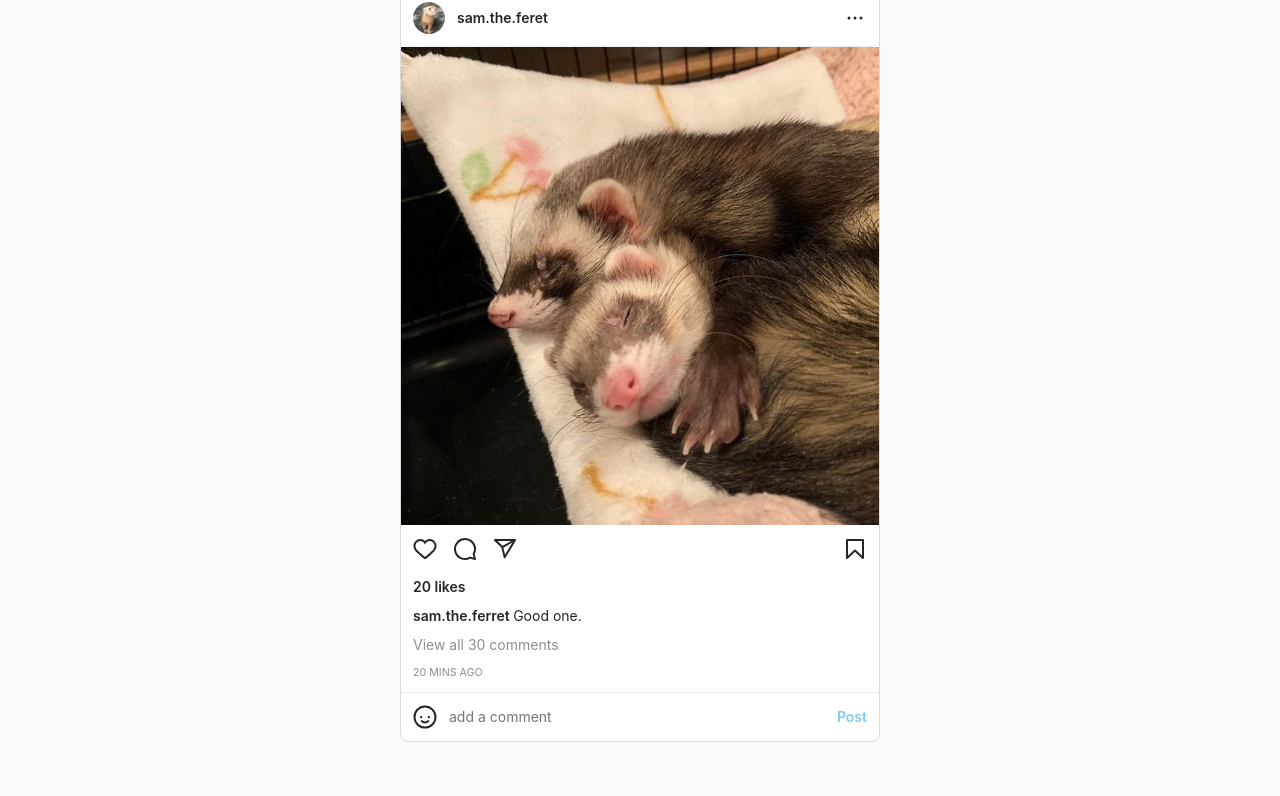
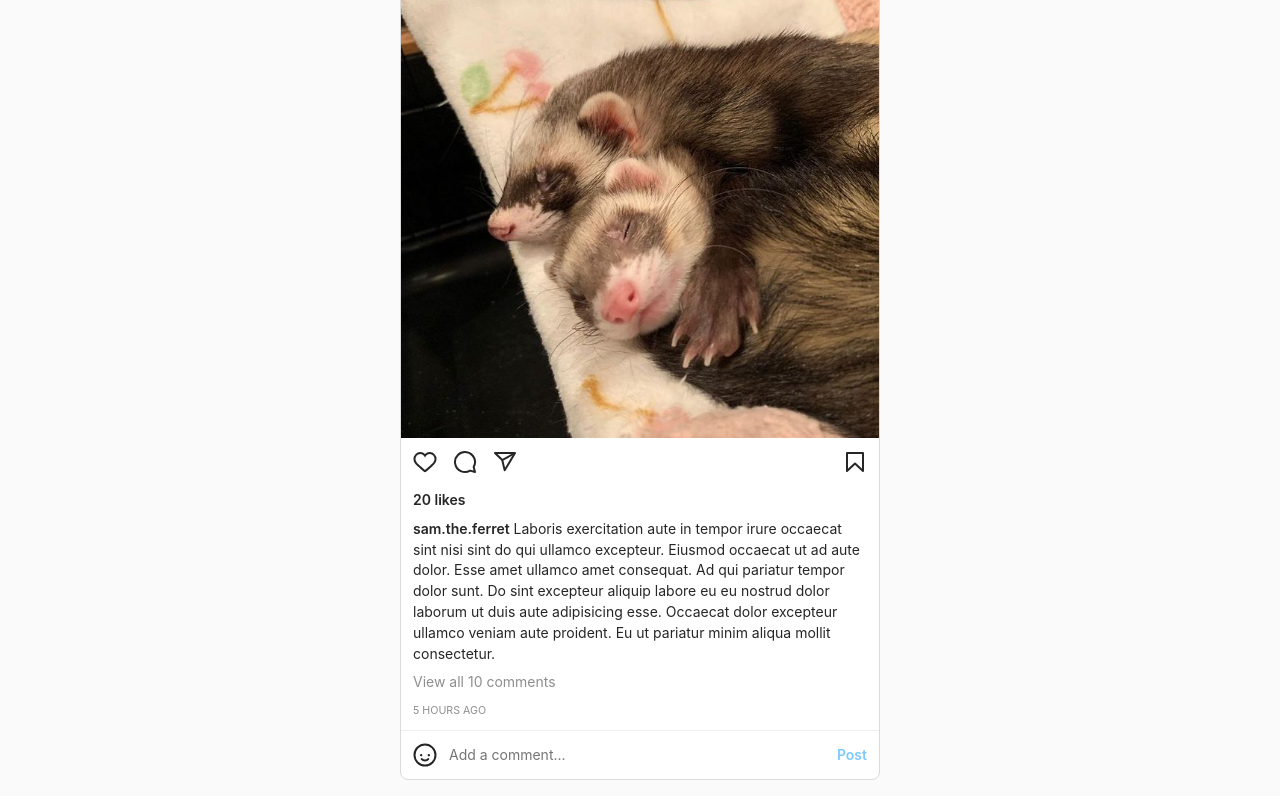
Before and after one commit to soit2/Petsagram, a plain HTML site: page index.html in a window 1280 px wide. Shown: the part 183-979 px from the top of the page. Before the commit the page ends 941 px from the top, so only its background shows below. Drawn offline with Linux system fonts and the light colour scheme.

Commit message:
New beginning

```diff
--- a/index.html
+++ b/index.html
@@ -1,140 +1,294 @@
 <!DOCTYPE html>
 <html lang="en">
   <head>
-    <meta charset="UTF-8">
-    <meta http-equiv="X-UA-Compatible" content="IE=edge">
-    <meta name="viewport" content="width=device-width, initial-scale=1.0">
-    <title>Petsagram</title>
-    <link rel="stylesheet" href="styles.css">
-    <link rel="preconnect" href="https://fonts.googleapis.com">
-<link rel="preconnect" href="https://fonts.gstatic.com" crossorigin>
-<link href="https://fonts.googleapis.com/css2?family=Roboto:ital,wght@0,100;0,300;0,400;0,500;0,700;0,900;1,100;1,300;1,400;1,500;1,700;1,900&display=swap"
-rel="stylesheet">
-<link rel="preconnect" href="https://fonts.googleapis.com">
-<link rel="preconnect" href="https://fonts.gstatic.com" crossorigin>
-<link href="https://fonts.googleapis.com/css2?family=Roboto:ital,wght@0,100;0,300;0,400;0,500;0,700;0,900;1,100;1,300;1,400;1,500;1,700;1,900&family=Satisfy&display=swap" rel="stylesheet">
+    <!-- Metadata -->
+    <meta charset="UTF-8" />
+    <meta http-equiv="X-UA-Compatible" content="IE=edge" />
+    <meta name="viewport" content="width=device-width, initial-scale=1.0" />
+
+    <!-- Title -->
+    <title>Petstagram</title>
+
+    <!-- CSS -->
+    <link rel="stylesheet" href="styles.css" />
+
+    <!-- Google Fonts -->
+    <link rel="preconnect" href="https://fonts.googleapis.com" />
+    <link rel="preconnect" href="https://fonts.gstatic.com" crossorigin />
+    <link
+      href="https://fonts.googleapis.com/css2?family=Satisfy&display=swap"
+      rel="stylesheet"
+    />
+    <link
+      href="https://fonts.googleapis.com/css2?family=Roboto:ital,wght@0,100;0,300;0,400;0,500;0,700;0,900;1,100;1,300;1,400;1,500;1,700;1,900&display=swap"
+      rel="stylesheet"
+    />
   </head>
   <body>
-  <!--header-->
-    <header class "top-bar">
+    <!-- Header -->
+    <header class="top-bar">
       <nav>
-            <div class="logo">Petsagram
-                </div>
-                <!--search-->
+        <div class="logo">Petstagram</div>
+
         <label class="search-input">
-                <svg color="currentcolor"
-                 viewBox="0 0 24 24" height="16" width="16">
-                   <path d="M19 10.5A8.5 8.5 0 1110.5 2a8.5 8.5 0 018.5 8.5z" fill="none" stroke="currentColor" stroke-linecap="round" stroke-linejoin="round" stroke-width="2"></path>
-                  <line fill="none" stroke="currentColor" stroke-linecap="round" stroke-linejoin="round" stroke-width="2" x1="16.511" x2="22" y1="16.511" y2="22"></line>
+          <svg color="currentcolor" viewBox="0 0 24 24" height="16" width="16">
+            <path
+              d="M19 10.5A8.5 8.5 0 1110.5 2a8.5 8.5 0 018.5 8.5z"
+              fill="none"
+              stroke="currentColor"
+              stroke-linecap="round"
+              stroke-linejoin="round"
+              stroke-width="2"
+            ></path>
+            <line
+              fill="none"
+              stroke="currentColor"
+              stroke-linecap="round"
+              stroke-linejoin="round"
+              stroke-width="2"
+              x1="16.511"
+              x2="22"
+              y1="16.511"
+              y2="22"
+            ></line>
           </svg>
-                <input type="text"
-                placeholder="Search">
+          <input type="text" placeholder="Search" />
         </label>
-              <!--home-->
+
         <div class="nav-item">
-                <svg color="currentcolor" fill="currentcolor" viewBox="0 0 24 24" height="24" width="24">
-                   <path d="M22 23h-6.001a1 1 0 01-1-1v-5.455a2.997 2.997 0 10-5.993 0V22a1 1 0 01-1 1H2a1 1 0 01-1-1V11.543a1.002 1.002 0 01.31-.724l10-9.543a1.001 1.001 0 011.38 0l10 9.543a1.002 1.002 0 01.31.724V22a1 1 0 01-1 1z"></path>
+          <svg
+            color="currentcolor"
+            fill="currentcolor"
+            viewBox="0 0 24 24"
+            height="24"
+            width="24"
+          >
+            <path
+              d="M22 23h-6.001a1 1 0 01-1-1v-5.455a2.997 2.997 0 10-5.993 0V22a1 1 0 01-1 1H2a1 1 0 01-1-1V11.543a1.002 1.002 0 01.31-.724l10-9.543a1.001 1.001 0 011.38 0l10 9.543a1.002 1.002 0 01.31.724V22a1 1 0 01-1 1z"
+            ></path>
           </svg>
         </div>
-             <!--messages-->
+
         <div class="nav-item">
-                <svg color="currentcolor" fill="currentcolor" viewBox="0 0 24 24" height="24" width="24">
-                   <path d="M12.003 2.001a9.705 9.705 0 110 19.4 10.876 10.876 0 01-2.895-.384.798.798 0 00-.533.04l-1.984.876a.801.801 0 01-1.123-.708l-.054-1.78a.806.806 0 00-.27-.569 9.49 9.49 0 01-3.14-7.175 9.65 9.65 0 0110-9.7z" fill="none" stroke="currentColor" stroke-miterlimit="10" stroke-width="1.739"></path>
-                   <path d="M17.79 10.132a.659.659 0 00-.962-.873l-2.556 2.05a.63.63 0 01-.758.002L11.06 9.47a1.576 1.576 0 00-2.277.42l-2.567 3.98a.659.659 0 00.961.875l2.556-2.049a.63.63 0 01.759-.002l2.452 1.84a1.576 1.576 0 002.278-.42z" fill-rule="evenodd"></path>
+          <svg
+            color="currentcolor"
+            fill="currentcolor"
+            viewBox="0 0 24 24"
+            height="24"
+            width="24"
+          >
+            <path
+              d="M12.003 2.001a9.705 9.705 0 110 19.4 10.876 10.876 0 01-2.895-.384.798.798 0 00-.533.04l-1.984.876a.801.801 0 01-1.123-.708l-.054-1.78a.806.806 0 00-.27-.569 9.49 9.49 0 01-3.14-7.175 9.65 9.65 0 0110-9.7z"
+              fill="none"
+              stroke="currentColor"
+              stroke-miterlimit="10"
+              stroke-width="1.739"
+            ></path>
+            <path
+              d="M17.79 10.132a.659.659 0 00-.962-.873l-2.556 2.05a.63.63 0 01-.758.002L11.06 9.47a1.576 1.576 0 00-2.277.42l-2.567 3.98a.659.659 0 00.961.875l2.556-2.049a.63.63 0 01.759-.002l2.452 1.84a1.576 1.576 0 002.278-.42z"
+              fill-rule="evenodd"
+            ></path>
           </svg>
         </div>
-           <!--add post-->
+
         <div class="nav-item">
-                <svg color="currentcolor" fill="currentcolor" viewBox="0 0 24 24" height="24" width="24">
-                   <path d="M2 12v3.45c0 2.849.698 4.005 1.606 4.944.94.909 2.098 1.608 4.946 1.608h6.896c2.848 0 4.006-.7 4.946-1.608C21.302 19.455 22 18.3 22 15.45V8.552c0-2.849-.698-4.006-1.606-4.945C19.454 2.7 18.296 2 15.448 2H8.552c-2.848 0-4.006.699-4.946 1.607C2.698 4.547 2 5.703 2 8.552z" fill="none" stroke="currentColor" stroke-linecap="round" stroke-linejoin="round" stroke-width="2"></path>
-                   <line fill="none" stroke="currentColor" stroke-linecap="round" stroke-linejoin="round" stroke-width="2" x1="6.545" x2="17.455" y1="12.001" y2="12.001"></line>
-                   <line fill="none" stroke="currentColor" stroke-linecap="round" stroke-linejoin="round" stroke-width="2" x1="12.003" x2="12.003" y1="6.545" y2="17.455"></line>
+          <svg
+            color="currentcolor"
+            fill="currentcolor"
+            viewBox="0 0 24 24"
+            height="24"
+            width="24"
+          >
+            <path
+              d="M2 12v3.45c0 2.849.698 4.005 1.606 4.944.94.909 2.098 1.608 4.946 1.608h6.896c2.848 0 4.006-.7 4.946-1.608C21.302 19.455 22 18.3 22 15.45V8.552c0-2.849-.698-4.006-1.606-4.945C19.454 2.7 18.296 2 15.448 2H8.552c-2.848 0-4.006.699-4.946 1.607C2.698 4.547 2 5.703 2 8.552z"
+              fill="none"
+              stroke="currentColor"
+              stroke-linecap="round"
+              stroke-linejoin="round"
+              stroke-width="2"
+            ></path>
+            <line
+              fill="none"
+              stroke="currentColor"
+              stroke-linecap="round"
+              stroke-linejoin="round"
+              stroke-width="2"
+              x1="6.545"
+              x2="17.455"
+              y1="12.001"
+              y2="12.001"
+            ></line>
+            <line
+              fill="none"
+              stroke="currentColor"
+              stroke-linecap="round"
+              stroke-linejoin="round"
+              stroke-width="2"
+              x1="12.003"
+              x2="12.003"
+              y1="6.545"
+              y2="17.455"
+            ></line>
           </svg>
         </div>
-           <!--profile pic-->
+
         <div class="nav-item">
-               <img class="profile-pic" src="img\profile.jpg" alt="Proflie Pic" >
-
+          <img
+            class="profile-pic"
+            src="./img\profile.jpg"
+            alt="Profile pic"
+          />
         </div>
+      </nav>
+    </header>
 
 
-
-        </nav>
-    </header>
+    <!-- News Feed -->
     <div class="news-feed-wrapper">
       <main class="news-feed">
+
+
+        <!-- Post 1 -->
         <article class="post">
+          <!-- Top Section of Post -->
           <header>
-                <img src="./img\pic1.jpg" alt="pic1">
-                <strong>sam.the.feret</strong>
-                <!--kebab-->
-                <svg color="currentcolor" fill="currentcolor" viewBox="0 0 24 24" height="24" width="24">
+            <img src="./img\post2.jpg" />
+            <strong>sam.the.ferret</strong>
+            <svg
+              color="currentcolor"
+              fill="currentcolor"
+              viewBox="0 0 24 24"
+              height="24"
+              width="24"
+            >
               <circle cx="12" cy="12" r="1.5"></circle>
               <circle cx="6" cy="12" r="1.5"></circle>
               <circle cx="18" cy="12" r="1.5"></circle>
             </svg>
           </header>
+
+          <!-- Post Image -->
           <figure>
-                <img src="./img\post1.jpg">
+            <img src="./img\post1.jpg" alt="" />
           </figure>
+
+          <!-- Post related actions -->
           <div class="actions">
-                    <!--like--->
-                    <svg class="like-btn" color="currentcolor" fill="currentcolor" viewBox="0 0 24 24" height="24" width="24">
-                        <path d="M16.792 3.904A4.989 4.989 0 0121.5 9.122c0 3.072-2.652 4.959-5.197 7.222-2.512 2.243-3.865 3.469-4.303 3.752-.477-.309-2.143-1.823-4.303-3.752C5.141 14.072 2.5 12.167 2.5 9.122a4.989 4.989 0 014.708-5.218 4.21 4.21 0 013.675 1.941c.84 1.175.98 1.763 1.12 1.763s.278-.588 1.11-1.766a4.17 4.17 0 013.679-1.938m0-2a6.04 6.04 0 00-4.797 2.127 6.052 6.052 0 00-4.787-2.127A6.985 6.985 0 00.5 9.122c0 3.61 2.55 5.827 5.015 7.97.283.246.569.494.853.747l1.027.918a44.998 44.998 0 003.518 3.018 2 2 0 002.174 0 45.263 45.263 0 003.626-3.115l.922-.824c.293-.26.59-.519.885-.774 2.334-2.025 4.98-4.32 4.98-7.94a6.985 6.985 0 00-6.708-7.218z"></path>
-                        <path d="M17.3 1.54999C15.05 1.54999 13.35 2.44999 12 4.34999C10.65 2.49999 8.95 1.59999 6.7 1.59999C3 1.54999 0 4.79999 0 8.79999C0 12.45 2.7 14.8 5.3 17.05C5.6 17.3 5.95 17.6 6.25 17.9L7.4 18.9C9.6 20.85 10.7 21.85 11.2 22.15C11.45 22.3 11.75 22.4 12 22.4C12.25 22.4 12.55 22.3 12.8 22.15C13.3 21.85 14.2 21.05 16.7 18.75L17.7 17.85C18.05 17.55 18.35 17.25 18.7 17C21.35 14.8 24 12.5 24 8.79999C24 4.79999 21 1.54999 17.3 1.54999V1.54999Z" fill="#ED4956"></path>
-                      </svg>
-                       <!--comment-->
-                       <svg color="currentcolor" fill="currentcolor" viewBox="0 0 24 24" height="24" width="24">
-                        <path d="M20.656 17.008a9.993 9.993 0 10-3.59 3.615L22 22z" fill="none" stroke="currentColor" stroke-linejoin="round" stroke-width="2"></path>
-                      </svg>
-                    <!--share-->
-                      <svg color="currentcolor" fill="currentcolor" viewBox="0 0 24 24" height="24" width="24">
-                        <line fill="none" stroke="currentColor" stroke-linejoin="round" stroke-width="2" x1="22" x2="9.218" y1="3" y2="10.083"></line>
-                        <polygon fill="none" points="11.698 20.334 22 3.001 2 3.001 9.218 10.084 11.698 20.334" stroke="currentColor" stroke-linejoin="round" stroke-width="2"></polygon>
+            <svg
+              class="like-btn"
+              color="currentcolor"
+              fill="currentcolor"
+              viewBox="0 0 24 24"
+              height="24"
+              width="24"
+            >
+              <path
+                d="M16.792 3.904A4.989 4.989 0 0121.5 9.122c0 3.072-2.652 4.959-5.197 7.222-2.512 2.243-3.865 3.469-4.303 3.752-.477-.309-2.143-1.823-4.303-3.752C5.141 14.072 2.5 12.167 2.5 9.122a4.989 4.989 0 014.708-5.218 4.21 4.21 0 013.675 1.941c.84 1.175.98 1.763 1.12 1.763s.278-.588 1.11-1.766a4.17 4.17 0 013.679-1.938m0-2a6.04 6.04 0 00-4.797 2.127 6.052 6.052 0 00-4.787-2.127A6.985 6.985 0 00.5 9.122c0 3.61 2.55 5.827 5.015 7.97.283.246.569.494.853.747l1.027.918a44.998 44.998 0 003.518 3.018 2 2 0 002.174 0 45.263 45.263 0 003.626-3.115l.922-.824c.293-.26.59-.519.885-.774 2.334-2.025 4.98-4.32 4.98-7.94a6.985 6.985 0 00-6.708-7.218z"
+              ></path>
+              <path
+                d="M17.3 1.54999C15.05 1.54999 13.35 2.44999 12 4.34999C10.65 2.49999 8.95 1.59999 6.7 1.59999C3 1.54999 0 4.79999 0 8.79999C0 12.45 2.7 14.8 5.3 17.05C5.6 17.3 5.95 17.6 6.25 17.9L7.4 18.9C9.6 20.85 10.7 21.85 11.2 22.15C11.45 22.3 11.75 22.4 12 22.4C12.25 22.4 12.55 22.3 12.8 22.15C13.3 21.85 14.2 21.05 16.7 18.75L17.7 17.85C18.05 17.55 18.35 17.25 18.7 17C21.35 14.8 24 12.5 24 8.79999C24 4.79999 21 1.54999 17.3 1.54999V1.54999Z"
+                fill="#ED4956"
+              />
             </svg>
 
-                      <!--save-->
-                      <svg color="currentcolor" fill="currentcolor" viewBox="0 0 24 24" height="24" width="24">
-                        <polygon fill="none" points="20 21 12 13.44 4 21 4 3 20 3 20 21" stroke="currentColor" stroke-linecap="round" stroke-linejoin="round" stroke-width="2"></polygon>
+            <svg
+              color="currentcolor"
+              fill="currentcolor"
+              viewBox="0 0 24 24"
+              height="24"
+              width="24"
+            >
+              <path
+                d="M20.656 17.008a9.993 9.993 0 10-3.59 3.615L22 22z"
+                fill="none"
+                stroke="currentColor"
+                stroke-linejoin="round"
+                stroke-width="2"
+              ></path>
             </svg>
+            <svg
+              color="currentcolor"
+              fill="currentcolor"
+              viewBox="0 0 24 24"
+              height="24"
+              width="24"
+            >
+              <line
+                fill="none"
+                stroke="currentColor"
+                stroke-linejoin="round"
+                stroke-width="2"
+                x1="22"
+                x2="9.218"
+                y1="3"
+                y2="10.083"
+              ></line>
+              <polygon
+                fill="none"
+                points="11.698 20.334 22 3.001 2 3.001 9.218 10.084 11.698 20.334"
+                stroke="currentColor"
+                stroke-linejoin="round"
+                stroke-width="2"
+              ></polygon>
+            </svg>
+            <svg
+              color="currentcolor"
+              fill="currentcolor"
+              viewBox="0 0 24 24"
+              height="24"
+              width="24"
+            >
+              <polygon
+                fill="none"
+                points="20 21 12 13.44 4 21 4 3 20 3 20 21"
+                stroke="currentColor"
+                stroke-linecap="round"
+                stroke-linejoin="round"
+                stroke-width="2"
+              ></polygon>
+            </svg>
+          </div>
+
+          <!-- Post likes -->
+          <div class="likes"><strong>20 likes</strong></div>
+
+          <!-- Post description -->
+          <div class="description">
+            <strong>sam.the.ferret</strong> Laboris exercitation aute in tempor
+            irure occaecat sint nisi sint do qui ullamco excepteur. Eiusmod
+            occaecat ut ad aute dolor. Esse amet ullamco amet consequat. Ad qui
+            pariatur tempor dolor sunt. Do sint excepteur aliquip labore eu eu
+            nostrud dolor laborum ut duis aute adipisicing esse. Occaecat dolor
+            excepteur ullamco veniam aute proident. Eu ut pariatur minim aliqua
+            mollit consectetur.
+          </div>
+
+          <!-- View comment button -->
+          <button>View all 10 comments</button>
+
+          <!-- Post time -->
+          <div class="time">5 hours ago</div>
+
+          <!-- Post footer with emoji button, comment input, and post button -->
+          <footer>
+            <svg
+              color="currentcolor"
+              fill="currentcolor"
+              viewBox="0 0 24 24"
+              height="24"
+              width="24"
+            >
+              <path
+                d="M15.83 10.997a1.167 1.167 0 101.167 1.167 1.167 1.167 0 00-1.167-1.167zm-6.5 1.167a1.167 1.167 0 10-1.166 1.167 1.167 1.167 0 001.166-1.167zm5.163 3.24a3.406 3.406 0 01-4.982.007 1 1 0 10-1.557 1.256 5.397 5.397 0 008.09 0 1 1 0 00-1.55-1.263zM12 .503a11.5 11.5 0 1011.5 11.5A11.513 11.513 0 0012 .503zm0 21a9.5 9.5 0 119.5-9.5 9.51 9.51 0 01-9.5 9.5z"
+              ></path>
+            </svg>
+            <input type="text" placeholder="Add a comment..." />
+            <button disabled>Post</button>
+          </footer>
+        </article>
 
 
-
-                </div>
-                <div class="likes">
-                    <strong>20 likes</strong>
-                </div>
-                <div class="description">
-                    <strong>
-                        sam.the.ferret
-                    </strong>
-                    Good one.
-                </div>
-                <button>
-                    View all 30 comments
-                </button>
-                <div class="time">
-                20 mins ago
-                </div>
-
-            <footer>
-
-                <svg color="currentcolor" fill="currentcolor" viewBox="0 0 24 24" height="24" width="24">
-                    <path d="M15.83 10.997a1.167 1.167 0 101.167 1.167 1.167 1.167 0 00-1.167-1.167zm-6.5 1.167a1.167 1.167 0 10-1.166 1.167 1.167 1.167 0 001.166-1.167zm5.163 3.24a3.406 3.406 0 01-4.982.007 1 1 0 10-1.557 1.256 5.397 5.397 0 008.09 0 1 1 0 00-1.55-1.263zM12 .503a11.5 11.5 0 1011.5 11.5A11.513 11.513 0 0012 .503zm0 21a9.5 9.5 0 119.5-9.5 9.51 9.51 0 01-9.5 9.5z"></path>
-                  </svg>
-                  <input type=""
-                  placeholder ="add a comment">
-                  <button disabled post> Post
-
-                  </button>
-
-            </footer>
-        </figure>
-
-            </article>
-
       </main>
-
     </div>
 
   </body>
```
Lines whose indentation alone changed are shown as unchanged.
